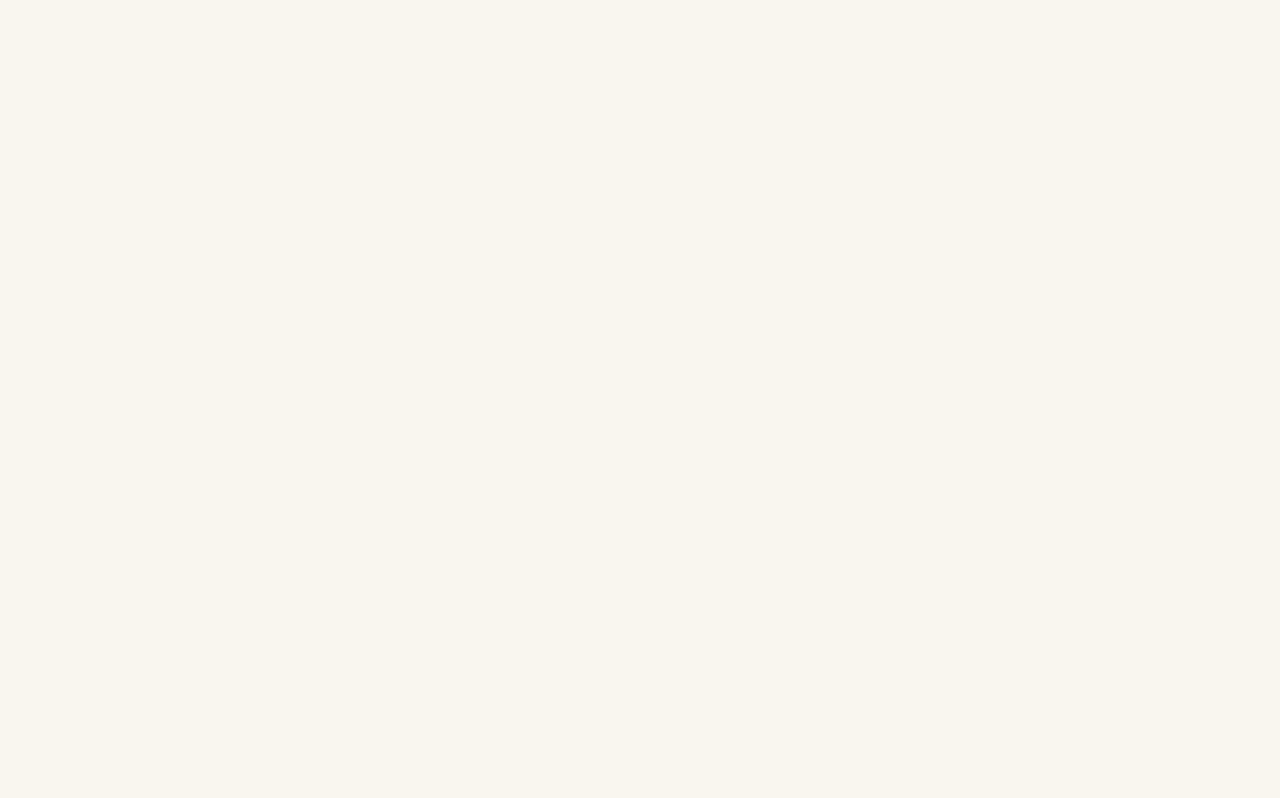
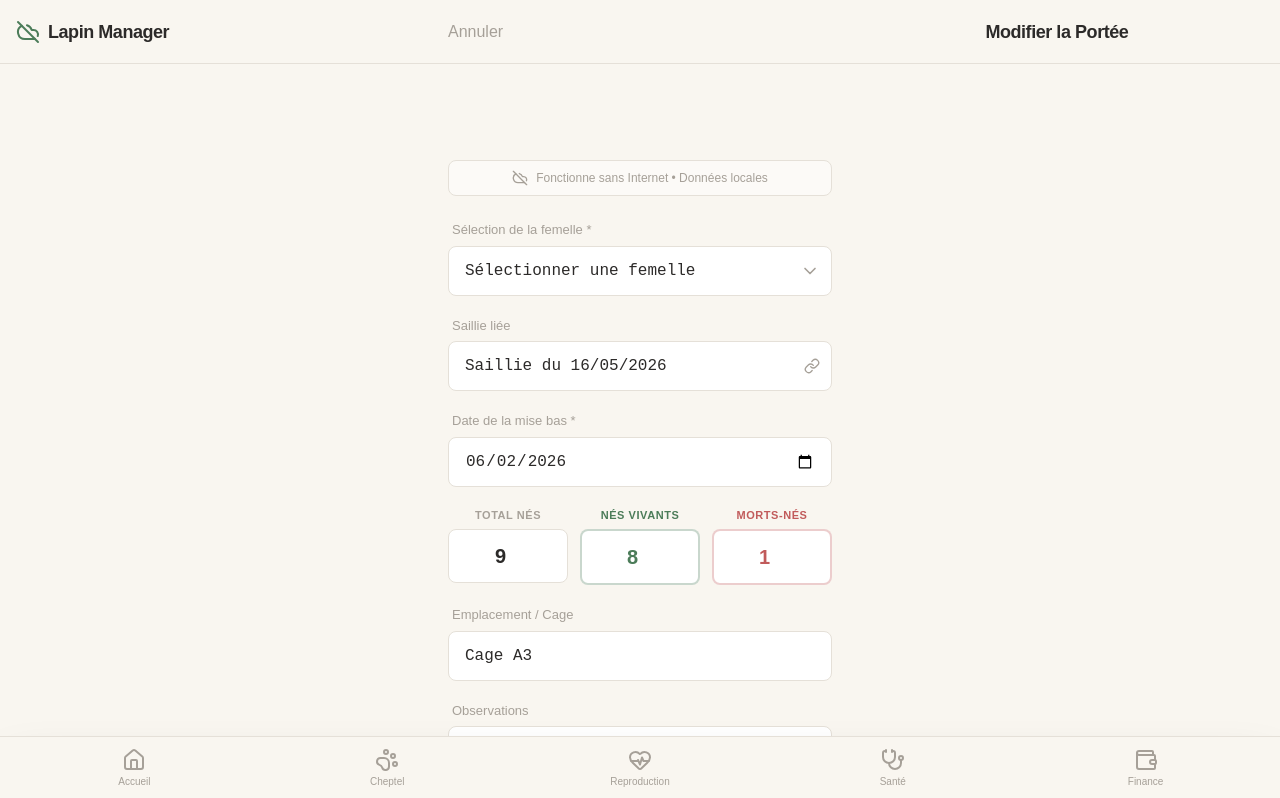
Before and after one commit to layesamake/gestionlapin, a React (Vite) app: page /reproduction/portee/modifier/1 in a window 1280 px wide. Before the commit this address had no page. Shown: the top 798 px of the page. Built offline with nearby package versions, Linux system fonts and the light colour scheme.

Commit message:
feat: permet de modifier et de supprimer une portée

```diff
--- a/src/App.tsx
+++ b/src/App.tsx
@@ -42,6 +42,7 @@ function App() {
           <Route path="reproduction/saillie/nouvelle" element={<NouvelleSaillie />} />
           <Route path="reproduction/saillie/:id" element={<FicheSaillie />} />
           <Route path="reproduction/portee/nouvelle" element={<NouvellePortee />} />
+          <Route path="reproduction/portee/modifier/:id" element={<NouvellePortee />} />
           <Route path="reproduction/portee/:id" element={<FichePortee />} />
           <Route path="sante" element={<Sante />} />
           <Route path="sante/traitement/nouveau" element={<ProgrammerTraitement />} />
--- a/src/pages/FichePortee.tsx
+++ b/src/pages/FichePortee.tsx
@@ -1,13 +1,39 @@
 import React from 'react';
 import { useNavigate, useParams } from 'react-router-dom';
-import { ArrowLeft, Settings,   Pill, CheckCircle, LogOut } from 'lucide-react';
+import { ArrowLeft, Settings, Pill, CheckCircle, LogOut, Edit, Trash } from 'lucide-react';
+import { useStore } from '../store/useStore';
 
 export const FichePortee: React.FC = () => {
   const navigate = useNavigate();
   const { id } = useParams();
+  const { portees, removePortee, animals } = useStore();
 
-  // Mock ID
   const porteeId = id || 'P-014';
+  const porteeInfo = portees.find((p) => p.id === porteeId) || {
+    id: 'P-014',
+    status: 'En cours',
+    female: 'F-012',
+    age: '21 jours',
+    effectif: '8 vivants',
+    sevrage: '20/06/2026',
+    badgeColor: 'secondary',
+    dateMiseBas: '2026-05-30',
+    totalNes: 9,
+    nesVivants: 8,
+    mortsNes: 1,
+    cage: 'Cage A3',
+    observations: 'Portée vigoureuse, bon développement.'
+  } as any;
+
+  const mother = animals.find((a) => a.id === porteeInfo.female);
+  const motherName = mother ? mother.name : 'Inconnue';
+
+  const handleDelete = () => {
+    if (window.confirm(`Voulez-vous vraiment supprimer la portée ${porteeInfo.id} ? Cette action est irréversible.`)) {
+      removePortee(porteeInfo.id);
+      navigate('/reproduction');
+    }
+  };
 
   return (
     <div className="pb-24">
@@ -23,7 +49,9 @@ export const FichePortee: React.FC = () => {
           <h1 className="text-foreground font-display font-bold tracking-tight text-lg">Fiche Portée: {porteeId}</h1>
         </div>
         <div className="flex items-center gap-4">
-          <span className="bg-primary/10 text-primary text-[10px] font-bold px-2 py-0.5 rounded-full uppercase tracking-wider">En cours</span>
+          <span className={`bg-${porteeInfo.badgeColor || 'primary'}/10 text-${porteeInfo.badgeColor || 'primary'} text-[10px] font-bold px-2 py-0.5 rounded-full uppercase tracking-wider`}>
+            {porteeInfo.status}
+          </span>
           <button className="text-muted active:scale-95 transition-transform">
             <Settings className="w-6 h-6" />
           </button>
@@ -47,15 +75,15 @@ export const FichePortee: React.FC = () => {
               </div>
               <div className="text-right">
                 <p className="text-muted text-xs font-medium uppercase tracking-widest mb-1">Emplacement</p>
-                <span className="font-mono bg-border px-3 py-1 rounded text-sm font-bold text-foreground">Cage A3</span>
+                <span className="font-mono bg-border px-3 py-1 rounded text-sm font-bold text-foreground">{porteeInfo.cage || 'Cage A3'}</span>
               </div>
             </div>
 
             <div className="grid grid-cols-2 gap-4 mb-6">
               <div className="bg-background p-3 rounded-lg border border-border/50">
                 <p className="text-muted text-[10px] uppercase font-bold mb-1">Mère</p>
-                <p className="font-mono text-foreground text-sm">F-012</p>
-                <p className="text-muted text-xs">Blanchette</p>
+                <p className="font-mono text-foreground text-sm">{porteeInfo.female}</p>
+                <p className="text-muted text-xs">{motherName}</p>
               </div>
               <div className="bg-background p-3 rounded-lg border border-border/50">
                 <p className="text-muted text-[10px] uppercase font-bold mb-1">Père</p>
@@ -71,18 +99,20 @@ export const FichePortee: React.FC = () => {
               </div>
               <div className="flex justify-between items-center text-sm border-t border-border pt-3">
                 <span className="text-muted">Mise bas</span>
-                <span className="font-mono text-foreground">16/06/2026</span>
+                <span className="font-mono text-foreground">
+                  {porteeInfo.dateMiseBas ? new Date(porteeInfo.dateMiseBas).toLocaleDateString('fr-FR') : '16/06/2026'}
+                </span>
               </div>
               <div className="flex justify-between items-center text-sm border-t border-border pt-3">
                 <span className="text-muted">Âge de la portée</span>
-                <span className="font-bold text-secondary">21 jours</span>
+                <span className="font-bold text-secondary">{porteeInfo.age || '21 jours'}</span>
               </div>
               <div className="flex justify-between items-center text-sm border-t border-border pt-3">
                 <div className="flex flex-col">
                   <span className="text-muted">Sevrage</span>
                   <span className="text-[10px] text-warning">dans 14 jours</span>
                 </div>
-                <span className="font-mono text-foreground">21/07/2026</span>
+                <span className="font-mono text-foreground">{porteeInfo.sevrage || '21/07/2026'}</span>
               </div>
             </div>
           </div>
@@ -92,15 +122,15 @@ export const FichePortee: React.FC = () => {
             <p className="text-muted text-[10px] uppercase font-bold mb-3">Bilan de production</p>
             <div className="grid grid-cols-5 gap-2">
               <div className="text-center">
-                <p className="text-foreground font-bold text-lg leading-tight">9</p>
+                <p className="text-foreground font-bold text-lg leading-tight">{porteeInfo.totalNes ?? 9}</p>
                 <p className="text-[8px] text-muted uppercase">Nés</p>
               </div>
               <div className="text-center">
-                <p className="text-primary font-bold text-lg leading-tight">8</p>
+                <p className="text-primary font-bold text-lg leading-tight">{porteeInfo.nesVivants ?? 8}</p>
                 <p className="text-[8px] text-muted uppercase">Vifs</p>
               </div>
               <div className="text-center">
-                <p className="text-danger font-bold text-lg leading-tight">1</p>
+                <p className="text-danger font-bold text-lg leading-tight">{porteeInfo.mortsNes ?? 1}</p>
                 <p className="text-[8px] text-muted uppercase">Morts</p>
               </div>
               <div className="text-center">
@@ -108,7 +138,7 @@ export const FichePortee: React.FC = () => {
                 <p className="text-[8px] text-muted uppercase">Post</p>
               </div>
               <div className="text-center border-l border-border">
-                <p className="text-secondary font-bold text-lg leading-tight">8</p>
+                <p className="text-secondary font-bold text-lg leading-tight">{porteeInfo.nesVivants ?? 8}</p>
                 <p className="text-[8px] text-muted uppercase">Actu.</p>
               </div>
             </div>
@@ -118,7 +148,7 @@ export const FichePortee: React.FC = () => {
             <div className="flex gap-2 items-start">
               {/* Note icon placeholder */}
               <span className="text-muted w-4 h-4 flex-shrink-0">📝</span>
-              <p className="text-xs text-muted italic">"Portée vigoureuse, bon développement."</p>
+              <p className="text-xs text-muted italic">"{porteeInfo.observations || 'Aucune observation enregistrée.'}"</p>
             </div>
           </div>
         </section>
@@ -183,11 +213,19 @@ export const FichePortee: React.FC = () => {
             Déclarer sevrage
           </button>
           <div className="grid grid-cols-2 gap-3">
-            <button className="border border-danger text-danger font-bold py-3 rounded-lg text-sm active:scale-[0.98] transition-transform">
-              Mortalité
+            <button
+              onClick={() => navigate(`/reproduction/portee/modifier/${porteeInfo.id}`)}
+              className="border border-border text-muted py-3 rounded-lg font-bold text-sm flex items-center justify-center gap-2 active:scale-95 transition-transform hover:bg-surface"
+            >
+              <Edit className="w-5 h-5" />
+              Modifier
             </button>
-            <button className="border border-border text-foreground font-bold py-3 rounded-lg text-sm active:scale-[0.98] transition-transform hover:bg-surface">
-              Emplacement
+            <button
+              onClick={handleDelete}
+              className="border border-danger/50 bg-danger/10 text-danger py-3 rounded-lg font-bold text-sm flex items-center justify-center gap-2 active:scale-95 transition-transform hover:bg-danger/20"
+            >
+              <Trash className="w-5 h-5" />
+              Supprimer
             </button>
           </div>
         </section>
--- a/src/pages/NouvellePortee.tsx
+++ b/src/pages/NouvellePortee.tsx
@@ -1,13 +1,84 @@
-import React from 'react';
-import { useNavigate } from 'react-router-dom';
+import React, { useState } from 'react';
+import { useNavigate, useParams } from 'react-router-dom';
 import { CloudOff, CalendarClock, Link as LinkIcon, Save, ChevronDown } from 'lucide-react';
+import { useStore } from '../store/useStore';
 
 export const NouvellePortee: React.FC = () => {
   const navigate = useNavigate();
+  const { id } = useParams();
+  const isEditMode = !!id;
+  const { animals, portees, addPortee, updatePortee } = useStore();
+
+  const existingPortee = isEditMode ? portees.find((p) => p.id === id) : null;
+
+  const femelles = animals.filter(a => a.gender === 'F' || a?.type?.startsWith('Femelle'));
+
+  const [female, setFemale] = useState(existingPortee?.female || '');
+  const [dateMiseBas, setDateMiseBas] = useState(
+    existingPortee?.dateMiseBas || new Date().toISOString().split('T')[0]
+  );
+  const [totalNes, setTotalNes] = useState(existingPortee?.totalNes || 9);
+  const [nesVivants, setNesVivants] = useState(existingPortee?.nesVivants || 8);
+  const [mortsNes, setMortsNes] = useState(existingPortee?.mortsNes || 1);
+  const [cage, setCage] = useState(existingPortee?.cage || 'Cage A3');
+  const [observations, setObservations] = useState(existingPortee?.observations || '');
+
+  const handleNesVivantsChange = (val: number) => {
+    setNesVivants(val);
+    setTotalNes(val + mortsNes);
+  };
+
+  const handleMortsNesChange = (val: number) => {
+    setMortsNes(val);
+    setTotalNes(nesVivants + val);
+  };
 
   const handleSave = (e: React.FormEvent) => {
     e.preventDefault();
-    navigate('/reproduction');
+    if (!female) {
+      alert("Veuillez sélectionner une femelle.");
+      return;
+    }
+
+    const birthDate = new Date(dateMiseBas);
+    const today = new Date();
+    today.setHours(0, 0, 0, 0);
+    birthDate.setHours(0, 0, 0, 0);
+    const diffTime = today.getTime() - birthDate.getTime();
+    const diffDays = Math.floor(diffTime / (1000 * 60 * 60 * 24));
+    const ageStr = diffDays < 0 ? "Non née" : diffDays === 0 ? "0 jour" : `${diffDays} jours`;
+
+    const sevrageDate = new Date(birthDate);
+    sevrageDate.setDate(birthDate.getDate() + 35);
+    const sevrageStr = sevrageDate.toLocaleDateString('fr-FR');
+
+    const porteeData = {
+      female,
+      effectif: `${nesVivants} vivant${nesVivants > 1 ? 's' : ''}`,
+      age: ageStr,
+      sevrage: sevrageStr,
+      status: existingPortee?.status || 'En cours',
+      badgeColor: existingPortee?.badgeColor || 'secondary',
+      // Additional details
+      dateMiseBas,
+      totalNes,
+      nesVivants,
+      mortsNes,
+      cage,
+      observations
+    };
+
+    if (isEditMode && id) {
+      updatePortee(id, porteeData);
+      navigate(`/reproduction/portee/${id}`);
+    } else {
+      const newId = `P-${String(portees.length + 15).padStart(3, '0')}`; // Avoid collision
+      addPortee({
+        id: newId,
+        ...porteeData
+      });
+      navigate('/reproduction');
+    }
   };
 
   return (
@@ -20,7 +91,9 @@ export const NouvellePortee: React.FC = () => {
         >
           Annuler
         </button>
-        <span className="text-foreground font-display font-bold tracking-tight">Nouvelle Portée</span>
+        <span className="text-foreground font-display font-bold tracking-tight">
+          {isEditMode ? 'Modifier la Portée' : 'Nouvelle Portée'}
+        </span>
         <button
           onClick={handleSave}
           className="text-primary font-bold text-base active:scale-95 transition-transform"
@@ -43,10 +116,16 @@ export const NouvellePortee: React.FC = () => {
           <div className="space-y-1.5">
             <label className="block text-[13px] font-medium text-muted ml-1">Sélection de la femelle *</label>
             <div className="relative group">
-              <select className="w-full bg-surface border border-border rounded-lg px-4 py-3 text-foreground focus:ring-1 focus:ring-primary focus:border-primary appearance-none font-mono outline-none">
-                <option value="F-012">F-012</option>
-                <option value="F-013">F-013</option>
-                <option value="F-014">F-014</option>
+              <select
+                className="w-full bg-surface border border-border rounded-lg px-4 py-3 text-foreground focus:ring-1 focus:ring-primary focus:border-primary appearance-none font-mono outline-none"
+                value={female}
+                onChange={(e) => setFemale(e.target.value)}
+                required
+              >
+                <option value="" disabled>Sélectionner une femelle</option>
+                {femelles.map(f => (
+                  <option key={f.id} value={f.id}>{f.id}{f.name ? ` - ${f.name}` : ''}</option>
+                ))}
               </select>
               <ChevronDown className="absolute right-3 top-1/2 -translate-y-1/2 text-muted pointer-events-none w-5 h-5" />
             </div>
@@ -56,7 +135,7 @@ export const NouvellePortee: React.FC = () => {
           <div className="space-y-1.5">
             <label className="block text-[13px] font-medium text-muted ml-1">Saillie liée</label>
             <div className="relative group">
-              <select className="w-full bg-surface border border-border rounded-lg px-4 py-3 text-foreground focus:ring-1 focus:ring-secondary focus:border-secondary appearance-none font-mono outline-none">
+              <select className="w-full bg-surface border border-border rounded-lg px-4 py-3 text-foreground focus:ring-1 focus:ring-secondary focus:border-secondary appearance-none font-mono outline-none" defaultValue="s1">
                 <option value="s1">Saillie du 16/05/2026</option>
                 <option value="s2">Saillie du 10/05/2026</option>
               </select>
@@ -71,7 +150,8 @@ export const NouvellePortee: React.FC = () => {
               <input
                 className="w-full bg-surface border border-border rounded-lg px-4 py-3 text-foreground focus:ring-1 focus:ring-primary focus:border-primary font-mono outline-none [color-scheme:light]"
                 type="date"
-                defaultValue="2026-06-17"
+                value={dateMiseBas}
+                onChange={(e) => setDateMiseBas(e.target.value)}
                 required
               />
             </div>
@@ -82,9 +162,10 @@ export const NouvellePortee: React.FC = () => {
             <div className="space-y-1.5">
               <label className="block text-[11px] font-bold text-muted text-center uppercase tracking-wider">Total nés</label>
               <input
-                className="w-full bg-surface border border-border rounded-lg py-3 text-center text-xl font-bold text-foreground focus:border-foreground outline-none transition-colors"
+                className="w-full bg-surface border border-border rounded-lg py-3 text-center text-xl font-bold text-foreground focus:border-foreground outline-none transition-colors animate-fade-in"
                 type="number"
-                defaultValue="9"
+                value={totalNes}
+                onChange={(e) => setTotalNes(parseInt(e.target.value) || 0)}
                 required
               />
             </div>
@@ -93,7 +174,8 @@ export const NouvellePortee: React.FC = () => {
               <input
                 className="w-full bg-surface border-2 border-primary/30 rounded-lg py-3 text-center text-xl font-bold text-primary focus:border-primary outline-none transition-colors"
                 type="number"
-                defaultValue="8"
+                value={nesVivants}
+                onChange={(e) => handleNesVivantsChange(parseInt(e.target.value) || 0)}
                 required
               />
             </div>
@@ -102,7 +184,8 @@ export const NouvellePortee: React.FC = () => {
               <input
                 className="w-full bg-surface border-2 border-danger/30 rounded-lg py-3 text-center text-xl font-bold text-danger focus:border-danger outline-none transition-colors"
                 type="number"
-                defaultValue="1"
+                value={mortsNes}
+                onChange={(e) => handleMortsNesChange(parseInt(e.target.value) || 0)}
                 required
               />
             </div>
@@ -115,7 +198,8 @@ export const NouvellePortee: React.FC = () => {
               className="w-full bg-surface border border-border rounded-lg px-4 py-3 text-foreground focus:ring-1 focus:ring-primary focus:border-primary font-mono outline-none"
               placeholder="ex: Cage A3"
               type="text"
-              defaultValue="Cage A3"
+              value={cage}
+              onChange={(e) => setCage(e.target.value)}
             />
           </div>
 
@@ -125,6 +209,8 @@ export const NouvellePortee: React.FC = () => {
             <textarea
               className="w-full bg-surface border border-border rounded-lg px-4 py-3 text-foreground focus:ring-1 focus:ring-primary focus:border-primary outline-none resize-none"
               rows={3}
+              value={observations}
+              onChange={(e) => setObservations(e.target.value)}
             ></textarea>
           </div>
 
@@ -137,15 +223,45 @@ export const NouvellePortee: React.FC = () => {
             <div className="space-y-3">
               <div className="flex justify-between items-center">
                 <span className="text-foreground text-sm">Âge actuel de la portée</span>
-                <span className="text-secondary font-bold">0 jour</span>
+                <span className="text-secondary font-bold">
+                  {(() => {
+                    const birthDate = new Date(dateMiseBas);
+                    const today = new Date();
+                    today.setHours(0, 0, 0, 0);
+                    birthDate.setHours(0, 0, 0, 0);
+                    const diffTime = today.getTime() - birthDate.getTime();
+                    const diffDays = Math.floor(diffTime / (1000 * 60 * 60 * 24));
+                    if (diffDays < 0) return "Non née";
+                    return diffDays === 0 ? "0 jour" : `${diffDays} jour${diffDays > 1 ? 's' : ''}`;
+                  })()}
+                </span>
               </div>
               <div className="h-px bg-border"></div>
               <div className="flex flex-col gap-1">
                 <div className="flex justify-between items-center">
                   <span className="text-foreground text-sm">Sevrage prévu le</span>
-                  <span className="font-mono text-warning font-bold">22/07/2026</span>
+                  <span className="font-mono text-warning font-bold">
+                    {(() => {
+                      const birthDate = new Date(dateMiseBas);
+                      birthDate.setDate(birthDate.getDate() + 35);
+                      return birthDate.toLocaleDateString('fr-FR');
+                    })()}
+                  </span>
                 </div>
-                <span className="text-muted text-[12px] text-right italic">(dans 35 jours)</span>
+                <span className="text-muted text-[12px] text-right italic font-sans">
+                  {(() => {
+                    const birthDate = new Date(dateMiseBas);
+                    const sevrageDate = new Date(birthDate);
+                    sevrageDate.setDate(birthDate.getDate() + 35);
+                    const today = new Date();
+                    today.setHours(0,0,0,0);
+                    sevrageDate.setHours(0,0,0,0);
+                    const diffTime = sevrageDate.getTime() - today.getTime();
+                    const diffDays = Math.ceil(diffTime / (1000 * 60 * 60 * 24));
+                    if (diffDays < 0) return `(dépassé de ${Math.abs(diffDays)} jours)`;
+                    return `(dans ${diffDays} jours)`;
+                  })()}
+                </span>
               </div>
               <div className="flex justify-between items-center pt-2">
                 <span className="text-foreground text-sm">Statut initial</span>
--- a/src/store/useStore.ts
+++ b/src/store/useStore.ts
@@ -54,6 +54,12 @@ export interface Portee {
   effectif: string;
   sevrage?: string;
   badgeColor: string;
+  dateMiseBas?: string;
+  totalNes?: number;
+  nesVivants?: number;
+  mortsNes?: number;
+  cage?: string;
+  observations?: string;
 }
 
 interface AppState {
```
